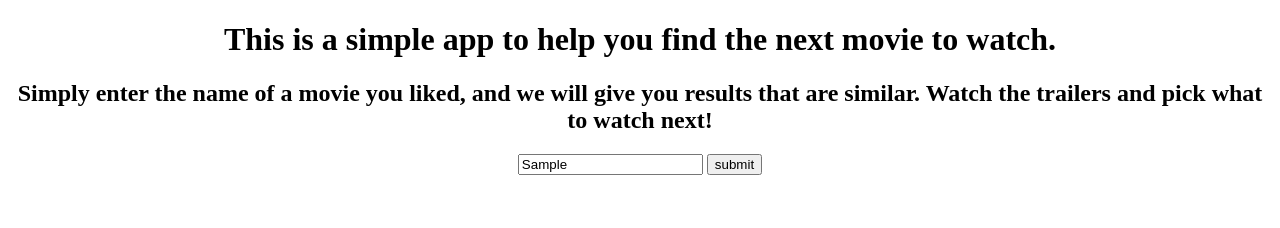
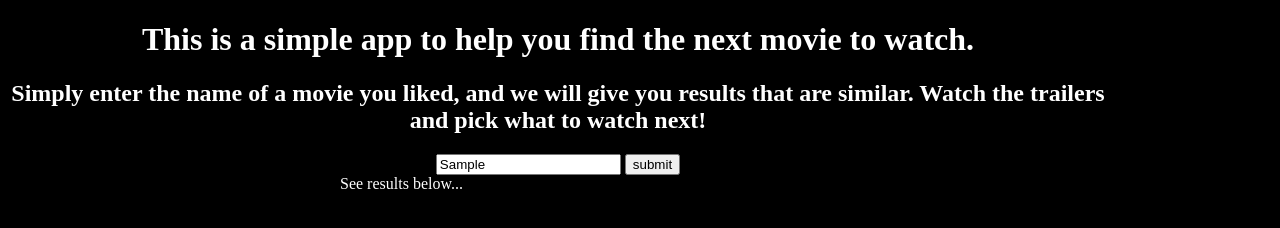
Before and after one commit to devinhuizingh/movies, a plain HTML site: page index.html in a window 1280 px wide. Both pictures are taken after typing "Sample" into the empty fields and a click on the input "submit". Drawn offline with Linux system fonts and the light colour scheme.

Commit message:
simple formatting

```diff
--- a/css/style.css
+++ b/css/style.css
@@ -1,12 +1,25 @@
+body {
+	background: black;
+	}
+
+
 #search {
-	text-align: center
+	text-align: center;
+	color: white;
+	max-width: 1100px;
 }
 
 .movie {
 	text-align: center
 }
 
+.recomendations{
+		max-width: 600px;
+		margin: 0 auto;
+		color: white;
+}
+
 p {
 	padding-bottom: -1em;
-	margin-bottom: -1em
+	margin-bottom: -1em;
 }
--- a/js/app.js
+++ b/js/app.js
@@ -4,8 +4,9 @@ $(document).ready( function() {
 		e.preventDefault();
 		$(".recomendations").html("");
 		var input = $(".input").val();
+		$(".recomendations").html("See results below...")
 		getData(input)
-	});
+		});
 
 	function getData(input){
 		var params={
```
